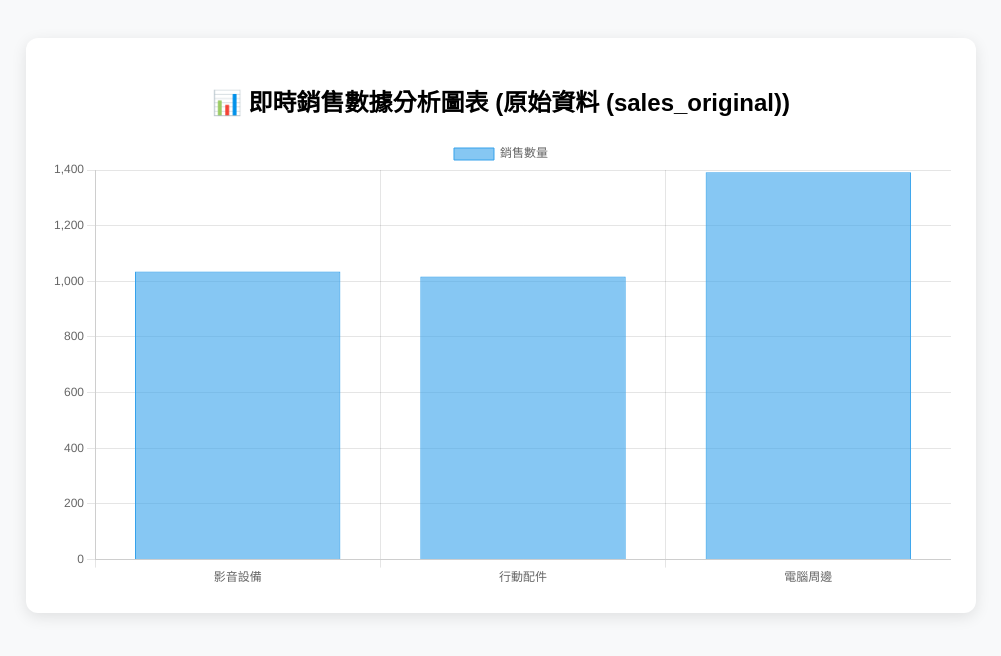
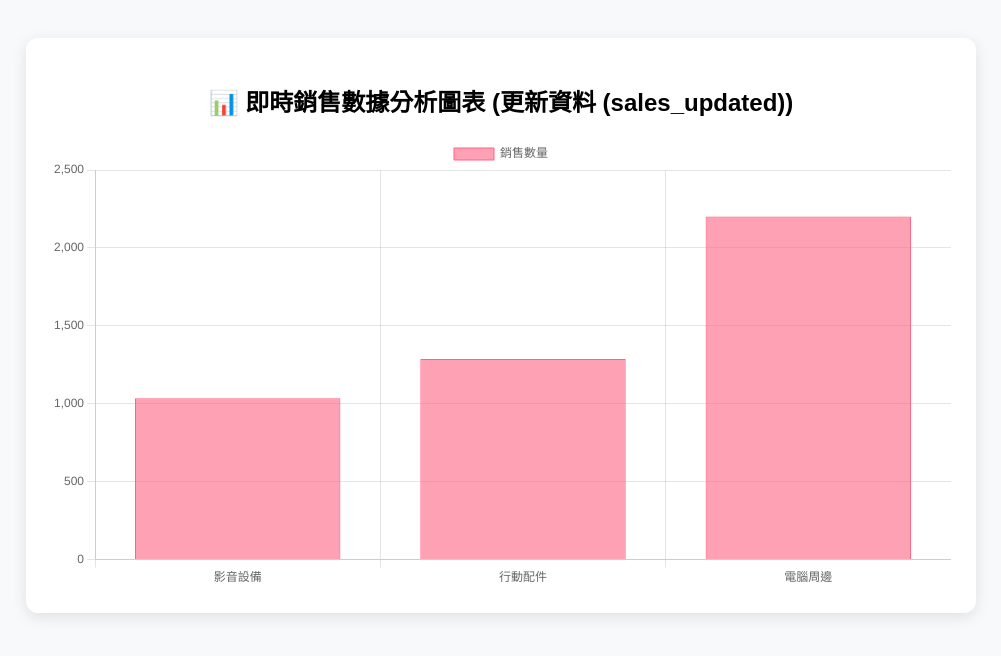
Before and after one commit to xinyu1823/rwd-dashboard, a plain HTML site: page index.html in a window 1280 px wide. Shown: the whole page, without its empty margins (139-1140 px from the left). Drawn offline with nearby package versions, Linux system fonts and the light colour scheme.

Commit message:
Updated dashboard to sales_updated_300.csv

```diff
--- a/index.html
+++ b/index.html
@@ -12,7 +12,7 @@
 </head>
 <body>
     <div class="container">
-        <h2>📊 即時銷售數據分析圖表 (原始資料 (sales_original))</h2>
+        <h2>📊 即時銷售數據分析圖表 (更新資料 (sales_updated))</h2>
         <canvas id="myChart"></canvas>
     </div>
     <script>
@@ -23,9 +23,9 @@
                 labels: ["\u5f71\u97f3\u8a2d\u5099", "\u884c\u52d5\u914d\u4ef6", "\u96fb\u8166\u5468\u908a"],
                 datasets: [{
                     label: '銷售數量',
-                    data: [1035, 1017, 1392],
-                    backgroundColor: 'rgba(54, 162, 235, 0.6)',
-                    borderColor: 'rgba(54, 162, 235, 1)',
+                    data: [1035, 1287, 2202],
+                    backgroundColor: 'rgba(255, 99, 132, 0.6)',
+                    borderColor: 'rgba(255, 99, 132, 1)',
                     borderWidth: 1
                 }]
             },
```
